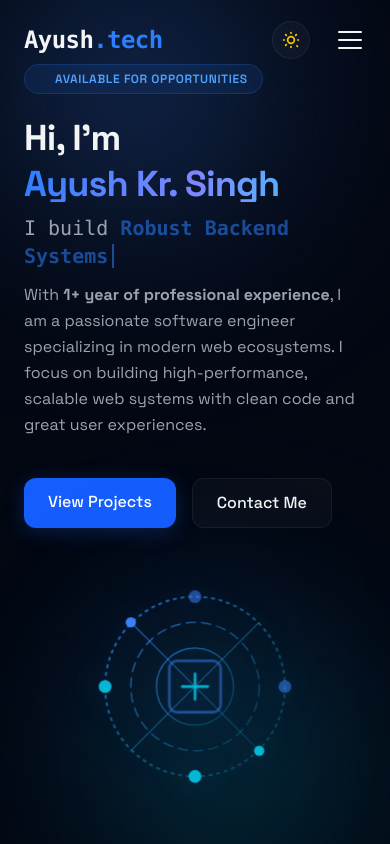
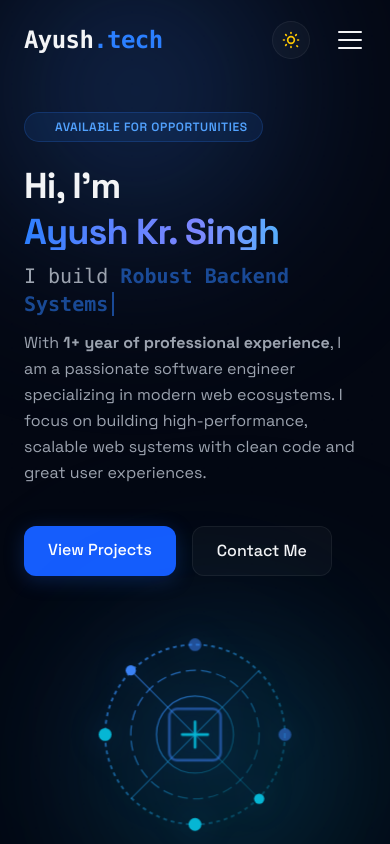
Before and after one commit to Ayush8709/Ayush.Tech, a React (Vite) app: page / in a window 390 px wide. Shown: the top 844 px of the page. Built offline with nearby package versions, Linux system fonts and the light colour scheme.

Commit message:
fixed some bugs

```diff
--- a/src/components/RevealOnScroll.jsx
+++ b/src/components/RevealOnScroll.jsx
@@ -10,13 +10,13 @@ export const RevealOnScroll = ({ children }) => {
           ref.current.classList.add("visible");
         }
       },
-      { threshold: 0.2, rootMargin: "0px 0px -50px 0px" }
+      { threshold: 0.05, rootMargin: "0px 0px -10px 0px" }
     );
 
     if (ref.current) observer.observe(ref.current);
 
     return () => observer.disconnect();
-  });
+  }, []);
 
   return (
     <div ref={ref} className="reveal">
--- a/src/components/sections/Home.jsx
+++ b/src/components/sections/Home.jsx
@@ -39,7 +39,7 @@ export const Home = () => {
   return (
     <section
       id="home"
-      className="min-h-screen w-full flex items-center justify-center relative overflow-hidden py-16 px-6 max-w-6xl mx-auto"
+      className="min-h-screen w-full flex items-center justify-center relative overflow-hidden pt-28 pb-16 md:py-16 px-6 max-w-6xl mx-auto"
     >
       <RevealOnScroll>
         <div className="grid grid-cols-1 md:grid-cols-12 gap-8 md:gap-12 items-center w-full">
--- a/src/components/sections/Projects.jsx
+++ b/src/components/sections/Projects.jsx
@@ -253,7 +253,6 @@ export const Projects = () => {
       id="projects"
       className="min-h-screen flex items-center justify-center py-24 w-full relative"
     >
-      <RevealOnScroll>
       <div className="max-w-6xl mx-auto px-6 w-full">
         {/* Section Heading */}
         <div className="text-center mb-12">
@@ -353,7 +352,6 @@ export const Projects = () => {
           ))}
         </div>
       </div>
-      </RevealOnScroll>
     </section>
   );
 };
```
Lines whose indentation alone changed are shown as unchanged.
